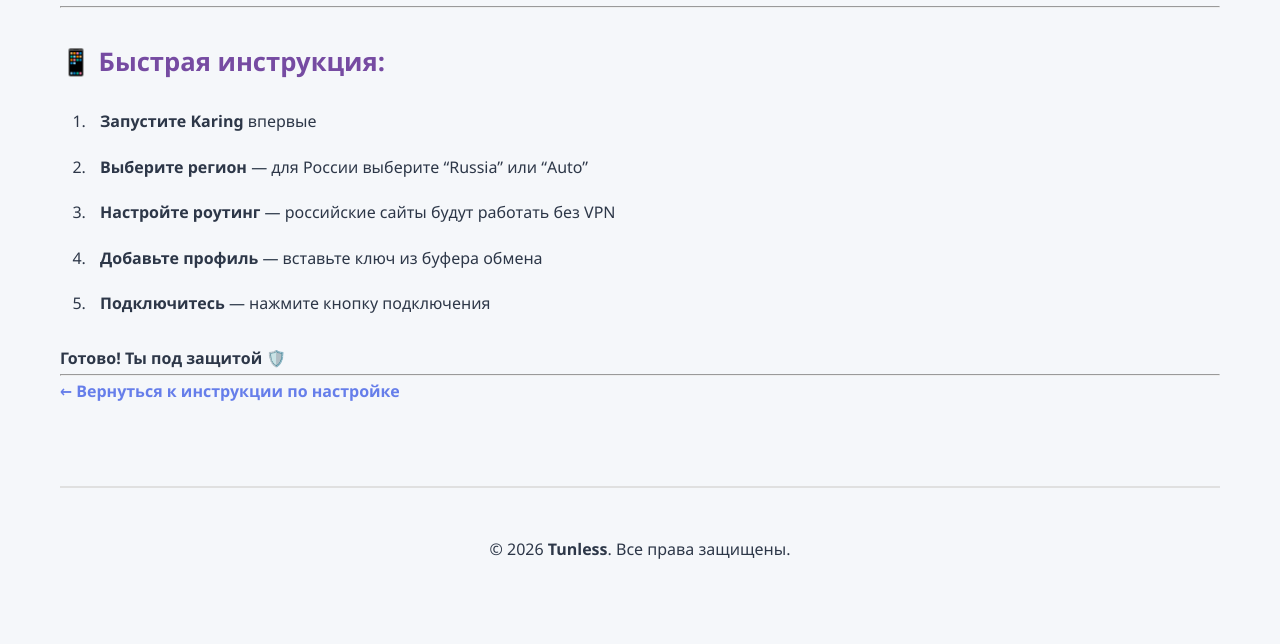
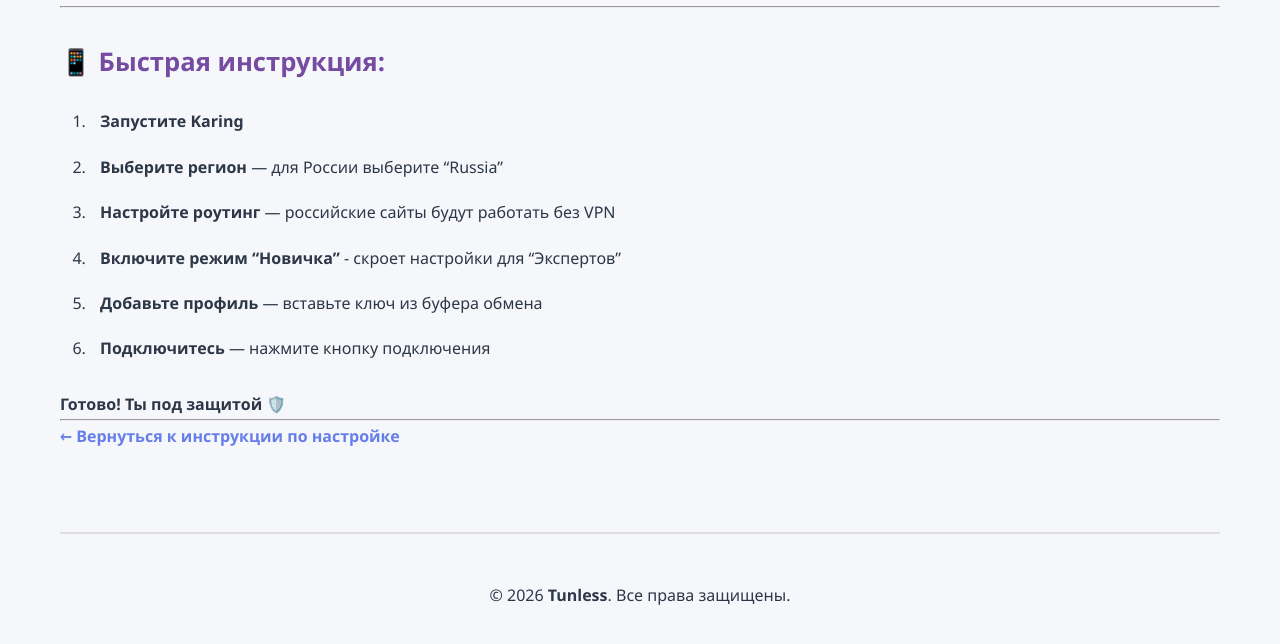
Before and after one commit to Michael-K-cloud/Tunless_Modern, a Jekyll site: the page built from karing.md, in a window 1280 px wide and 900 px high, scrolled down 1287 px, cut to the strip 224-868 px from the top of the window. Built offline with Jekyll 4.4.1, drawn with Linux system fonts in a browser that asks for light colours.

Commit message:
Update karing.md

```diff
--- a/karing.md
+++ b/karing.md
@@ -130,11 +130,12 @@ body.dark-mode .image-card {
 
 ### 📱 Быстрая инструкция:
 
-1. **Запустите Karing** впервые
-2. **Выберите регион** — для России выберите "Russia" или "Auto"
+1. **Запустите Karing**
+2. **Выберите регион** — для России выберите "Russia"
 3. **Настройте роутинг** — российские сайты будут работать без VPN
-4. **Добавьте профиль** — вставьте ключ из буфера обмена
-5. **Подключитесь** — нажмите кнопку подключения
+4. **Включите режим "Новичка"** - скроет настройки для "Экспертов"
+5. **Добавьте профиль** — вставьте ключ из буфера обмена
+6. **Подключитесь** — нажмите кнопку подключения
 
 **Готово! Ты под защитой 🛡️**
 
```
